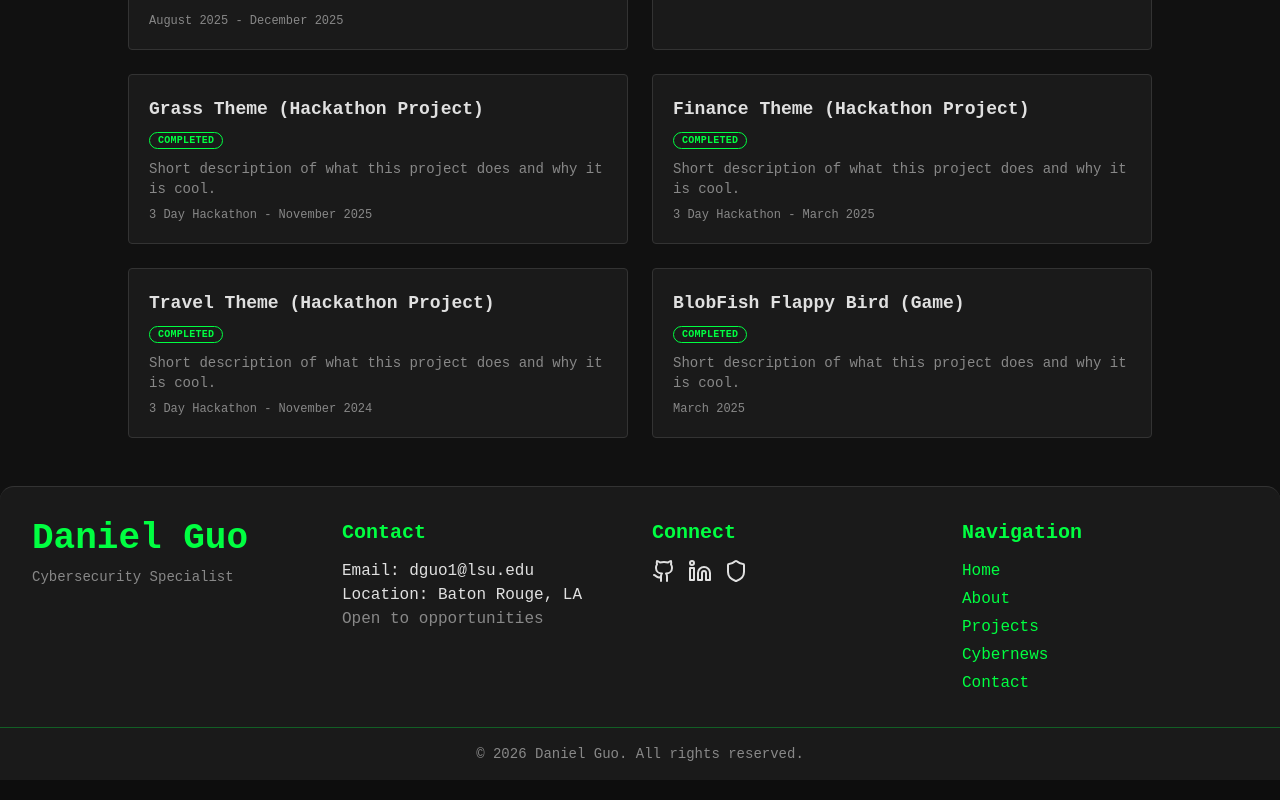
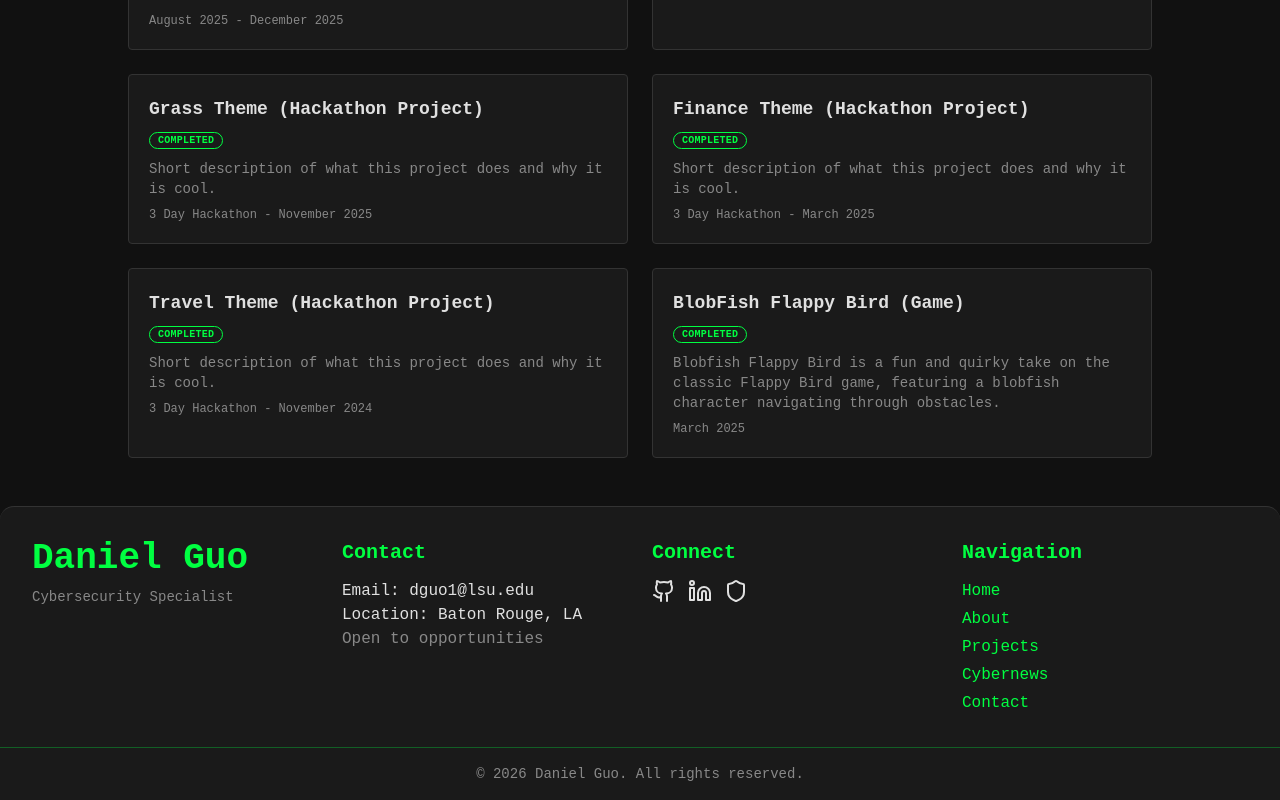
Before and after one commit to Zernullo/AboutMe, a React (Vite) app in the folder danielguo/: page /projects in a window 1280 px wide. Shown: the part 929-1729 px from the top of the page. Built offline with nearby package versions, Linux system fonts and the light colour scheme; no server answers.

Commit message:
Adding text, fill everything out, also need to fix some bugs

```diff
--- a/danielguo/src/App.tsx
+++ b/danielguo/src/App.tsx
@@ -12,7 +12,7 @@ import ContactSection from '@/components/sections/ContactSection'
 import { type DetailItem } from '@/data/portfolio'
 import NetworkNodesBackground from './components/ui/NetworkNodeBackground'
 import GlitchHeading from '@/components/ui/GlitchEffect'
-import SplashIntro from '@/components/ui/SplashIntro'
+import SplashIntro from '@/components/ui/LoginFeature'
 import ScrollReveal from '@/components/ui/ScrollingAnimation'
 import { useLocation } from "react-router-dom"
 import BootScreen from '@/components/ui/BootScreen'
@@ -48,7 +48,7 @@ function App() {
       if (element) {
         setTimeout(() => {
           element.scrollIntoView({ behavior: "smooth", block: "start" })
-        }, 100)
+        }, 300)
       }
     }
   }, [location])
@@ -84,14 +84,14 @@ function App() {
   return (
     <>
       <NetworkNodesBackground />
-      <div className="flex min-h-screen w-full flex-col overflow-x-hidden scroll-smooth relative z-10">
+      <div className="flex min-h-screen w-full flex-col overflow-x-hidden scroll-smooth relative">
         <Navbar />
 
         <div className="min-h-screen flex items-center justify-center">
           <GlitchHeading />
         </div>
 
-        <main className="w-full flex-1 pt-24">
+        <main className="w-full flex-1" style={{ paddingTop: 'var(--navbar-height)' }}>
           <div className="mx-auto w-full max-w-6xl px-6 py-10 text-center">
             <ScrollReveal><HeroSection /></ScrollReveal>
             <ScrollReveal delay={100}><AboutSection /></ScrollReveal>
@@ -108,6 +108,7 @@ function App() {
           <div
             className={`${isClosing ? 'animate-modal-overlay-out' : 'animate-modal-overlay'} fixed inset-0 z-50 flex items-center justify-center bg-black/70 px-4`}
             onClick={closeModal}
+            style={{ overflowY: 'auto' }} // Add this line
           >
             <div
               className={`${isClosing ? 'animate-modal-panel-out' : 'animate-modal-panel'} relative w-full max-w-2xl text-left`}
--- a/danielguo/src/components/layout/Footer.tsx
+++ b/danielguo/src/components/layout/Footer.tsx
@@ -8,7 +8,7 @@ function Footer() {
 	const currentYear = new Date().getFullYear()
 
 	return (
-        <footer className="w-full overflow-x-hidden rounded-t-xl border-t border-[#333] bg-[#1a1a1a] text-[#e0e0e0] relative z-1">
+        <footer className="w-full overflow-x-hidden rounded-t-xl border-t border-[#333] bg-[#1a1a1a] text-[#e0e0e0] relative z-10">
             <div className="grid w-full grid-cols-1 gap-6 px-4 py-8 sm:px-6 md:grid-cols-2 lg:grid-cols-4 lg:px-8">
                 <div className="min-w-0 text-center sm:text-left">
                     <h1 className="wrap-break-word text-xl font-bold text-[#00ff41] sm:text-4xl">Daniel Guo</h1>
--- a/danielguo/src/components/sections/AboutSection.tsx
+++ b/danielguo/src/components/sections/AboutSection.tsx
@@ -16,6 +16,7 @@ function AboutSection() {
     let isDeleting = false
     let typingSpeed = 100
 
+    let timeout: ReturnType<typeof setTimeout>
     const typeInterest = () => {
       const currentInterest = interests[interestIndex]
 
@@ -38,11 +39,11 @@ function AboutSection() {
         typingSpeed = 500
       }
 
-      setTimeout(typeInterest, typingSpeed)
+      timeout = setTimeout(typeInterest, typingSpeed)
     }
 
-    const timer = setTimeout(typeInterest, 2000)
-    return () => clearTimeout(timer)
+    timeout = setTimeout(typeInterest, 2000)
+    return () => clearTimeout(timeout)
   }, [])
 
   return (
--- a/danielguo/src/components/ui/AnimateRoute.tsx
+++ b/danielguo/src/components/ui/AnimateRoute.tsx
@@ -215,18 +215,15 @@ const pageTransition: Variants = {
   initial: {
     opacity: 0,
     y: 10,
-    filter: "brightness(1.8) blur(3px)",
   },
   animate: {
     opacity: 1,
     y: 0,
-    filter: "brightness(1) blur(0px)",
     transition: { duration: 0.4, ease: "easeOut" },
   },
   exit: {
     opacity: 0,
     y: -10,
-    filter: "brightness(1.8) blur(3px)",
     transition: { duration: 0.22, ease: "easeIn" },
   },
 }
--- a/danielguo/src/components/ui/NetworkNodeBackground.tsx
+++ b/danielguo/src/components/ui/NetworkNodeBackground.tsx
@@ -42,6 +42,7 @@ const NetworkNodesBackground = () => {
       vy: random(-0.5, 0.5),
     }))
 
+    let animationId: number
     const animate = () => {
       ctx.clearRect(0, 0, width, height)
 
@@ -111,7 +112,7 @@ const NetworkNodesBackground = () => {
         if (node.y < 0 || node.y > height) node.vy *= -1
       }
 
-      requestAnimationFrame(animate)
+      animationId = requestAnimationFrame(animate)
     }
 
     animate()
@@ -126,6 +127,7 @@ const NetworkNodesBackground = () => {
     window.addEventListener('resize', handleResize)
 
     return () => {
+      cancelAnimationFrame(animationId)
       window.removeEventListener('resize', handleResize)
     }
   }, [])
--- a/danielguo/src/components/ui/ScrollingAnimation.tsx
+++ b/danielguo/src/components/ui/ScrollingAnimation.tsx
@@ -8,6 +8,7 @@ interface ScrollRevealProps {
 function ScrollReveal({ children, delay = 0 }: ScrollRevealProps) {
   const ref = useRef<HTMLDivElement | null>(null)
   const [isVisible, setIsVisible] = useState(false)
+  const prefersReducedMotion = window.matchMedia('(prefers-reduced-motion: reduce)').matches
 
   useEffect(() => {
     const element = ref.current
@@ -21,7 +22,8 @@ function ScrollReveal({ children, delay = 0 }: ScrollRevealProps) {
         }
       },
       {
-        threshold: 0.15,
+        threshold: 0.08,
+        rootMargin: '0px 0px -50px 0px',
       }
     )
 
@@ -33,12 +35,10 @@ function ScrollReveal({ children, delay = 0 }: ScrollRevealProps) {
   return (
     <div
       ref={ref}
-      style={{ transitionDelay: `${delay}ms` }}
+      style={{ transitionDelay: prefersReducedMotion ? '0ms' : `${delay}ms` }}
       className={`
-        transition-all
-        duration-1800
-        ease-[cubic-bezier(0.22,0.61,0.36,1)]
-        ${isVisible ? "opacity-100 translate-y-0" : "opacity-0 translate-y-6"}
+        ${prefersReducedMotion ? '' : 'transition-all duration-1800 ease-[cubic-bezier(0.22,0.61,0.36,1)]'}
+        ${isVisible || prefersReducedMotion ? 'opacity-100 translate-y-0' : 'opacity-0 translate-y-10'}
       `}
     >
       {children}
--- a/danielguo/src/data/portfolio.ts
+++ b/danielguo/src/data/portfolio.ts
@@ -87,8 +87,8 @@ export const projectCards = [
     title: 'BlobFish Flappy Bird (Game)',
     status: 'Completed',
     year: 'March 2025',
-    summary: 'Short description of what this project does and why it is cool.',
-    details: 'Add a longer explanation here: the goal, the stack, and the impact.'
+    summary: 'Blobfish Flappy Bird is a fun and quirky take on the classic Flappy Bird game, featuring a blobfish character navigating through obstacles.',
+    details: ''
   },
 ]
 
@@ -98,14 +98,14 @@ export const certificationCards = [
     year: '2026',
     issuer: 'CompTia',
     status: 'In Progress',
-    details: 'Add what this certification covers and why you are pursuing it.'
+    details: 'CompTia Security+ is a globally recognized certification that validates foundational cybersecurity skills and knowledge. It covers topics such as network security, threat management, cryptography, and risk mitigation, making it an essential credential for aspiring cybersecurity professionals.'
   },
   {
     title: 'CC',
     year: '2026',
     issuer: 'ISC2',
     status: 'In Progress',
-    details: 'Add what you learned or achieved with this certification.'
+    details: 'ISC2\'s Certified in Cybersecurity (CC) is an entry-level certification designed to validate fundamental cybersecurity knowledge and skills. It covers essential topics such as security principles, risk management, and incident response, making it an ideal starting point for individuals pursuing a career in cybersecurity.'
   }
 ]
 
@@ -114,14 +114,14 @@ export const activityCards = [
     title: 'Google Developer Student Clubs (GDSC)',
     badge: 'Officer',
     role: 'Operational Manager',
-    dates: '2024 - Present',
-    details: 'Describe your responsibilities and impact in this activity.'
+    dates: '2025 - Present',
+    details: 'As the Operational Manager for LSU GDSC, I coordinate logistics for events, manage communications, and support the team in executing workshops, and speaker sessions to foster a vibrant developer community on campus.'
   },
   {
     title: 'SSL',
     badge: 'Member',
     role: 'Member',
-    dates: '2023 - Present',
+    dates: '2025 - Present',
     details: 'A member of LSU SSL (Security Society at LSU) where I participate in weekly meetings, workshops, and CTFs to enhance my cybersecurity skills and collaborate with like-minded peers.'
   },
 ]
--- a/danielguo/src/pages/CybernewsPage.tsx
+++ b/danielguo/src/pages/CybernewsPage.tsx
@@ -49,7 +49,7 @@ function CybernewsPage() {
     <div className="flex min-h-screen w-full flex-col bg-[#111111]">
         <MatrixRain />
         <Navbar />
-        <main className="w-full flex-1 pt-24 pb-12 px-4 relative z-1">
+        <main className="w-full flex-1 pt-24 pb-12 px-4 relative z-10">
             <div className="mx-auto max-w-4xl">
                 {/* Header */}
                 <div className="flex items-center gap-6 mb-12">
--- a/danielguo/src/pages/ProjectsPage.tsx
+++ b/danielguo/src/pages/ProjectsPage.tsx
@@ -10,7 +10,7 @@ function ProjectsPage() {
 			<MatrixRain />
 
 			<Navbar />
-			<main className="w-full flex-1 pt-24 pb-12 px-4 relative z-1">
+			<main className="w-full flex-1 pt-24 pb-12 px-4 relative z-10">
 				<div className="mx-auto max-w-5xl">
 					<div className="flex items-center gap-6 mb-12">
 						<div className="flex-1 h-px bg-linear-to-r from-transparent via-[#00ff41]/40 to-[#00ff41]/10" />
--- a/danielguo/src/styles/global.css
+++ b/danielguo/src/styles/global.css
@@ -11,7 +11,6 @@
   min-height: 100vh;
   margin: 0;
   padding: 0;
-  text-align: center;
 }
 
 /* Shadcn/UI theme configuration */
@@ -111,6 +110,8 @@
   text-rendering: optimizeLegibility;
   -webkit-font-smoothing: antialiased;
   -moz-osx-font-smoothing: grayscale;
+
+  --navbar-height: 96px;
 }
 
 .dark {
@@ -161,8 +162,6 @@ body {
   color: var(--main-text);
   font-family: var(--font-mono);
   margin: 0;
-  display: flex;
-  place-items: center;
   min-width: 320px;
   min-height: 100vh;
 }
@@ -172,7 +171,7 @@ html {
 }
 
 section {
-  scroll-margin-top: 6rem;
+  scroll-margin-top: var(--navbar-height);
 }
 
 /* Custom underline effect for links */
```
Also changed, not shown: danielguo/src/components/ui/LoginFeature.tsx (renamed from danielguo/src/components/ui/SplashIntro.tsx).
